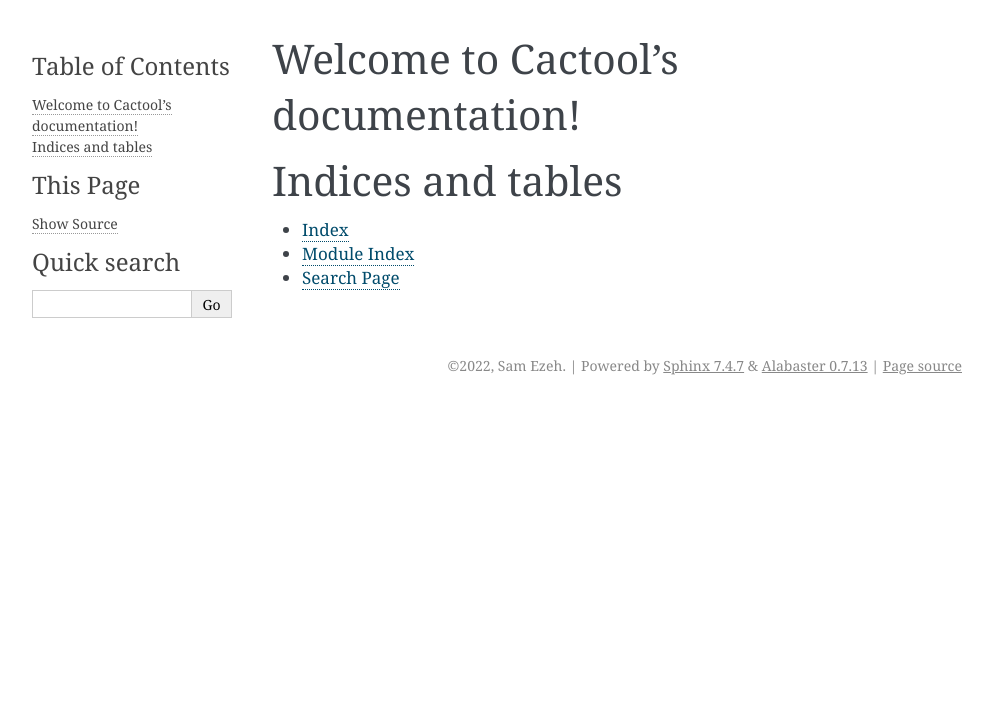
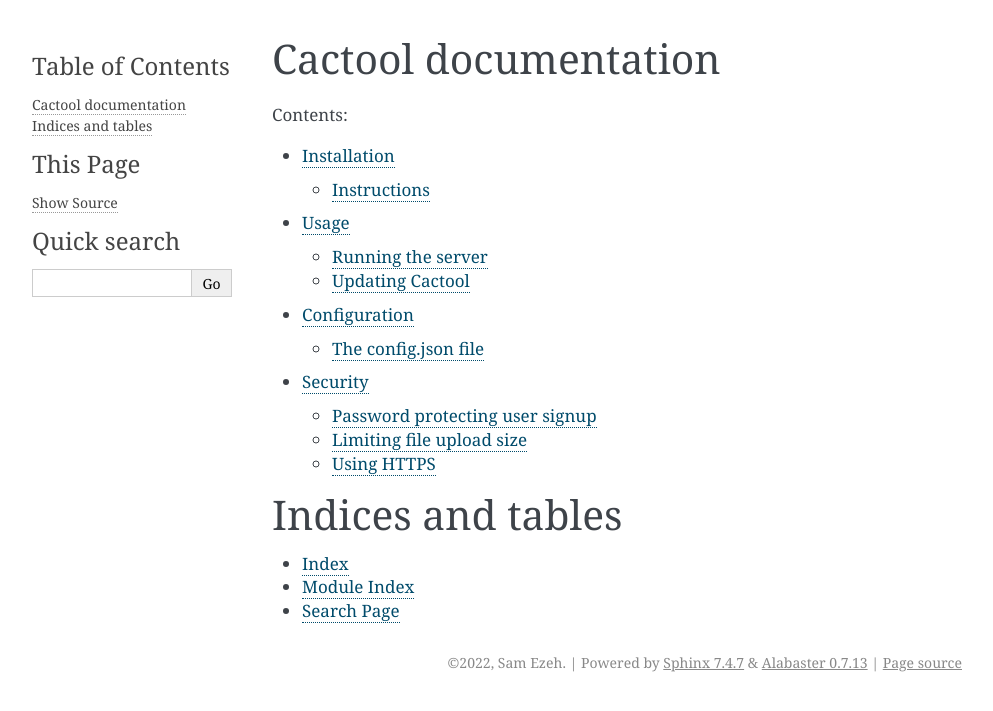
Before and after one commit to cactool/cactool, a Sphinx documentation site: the page built from docs/index.rst, in a window 1280 px wide. Shown: the top 711 px of the page, without its empty margins (148-1141 px from the left). Built offline with Sphinx 7.4.7, drawn with Linux system fonts in a browser that asks for light colours.

Commit message:
Update documentation

```diff
--- /dev/null
+++ b/docs/configuration.rst
@@ -0,0 +1,5 @@
+Configuration
+===================================
+
+The config.json file
+----------------------
--- a/docs/index.rst
+++ b/docs/index.rst
@@ -3,12 +3,17 @@
    You can adapt this file completely to your liking, but it should at least
    contain the root `toctree` directive.
 
-Welcome to Cactool's documentation!
+Cactool documentation
 ===================================
 
 .. toctree::
-   :maxdepth: 2
+   :maxdepth: 3
    :caption: Contents:
+
+   install
+   usage
+   configuration
+   security
 
 
 
--- /dev/null
+++ b/docs/install.rst
@@ -0,0 +1,6 @@
+Installation
+===================================
+
+
+Instructions
+-------------
--- /dev/null
+++ b/docs/security.rst
@@ -0,0 +1,11 @@
+Security
+===================================
+
+Password protecting user signup
+--------------------------------------
+
+Limiting file upload size
+---------------------------------------
+
+Using HTTPS
+------------
--- /dev/null
+++ b/docs/usage.rst
@@ -0,0 +1,6 @@
+Usage
+===================================
+Running the server
+------------------
+Updating Cactool
+----------------
```
